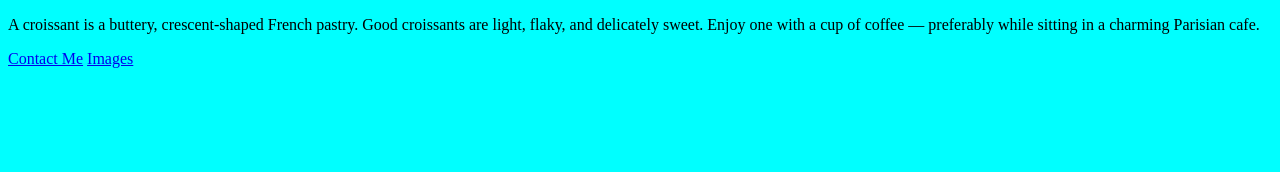
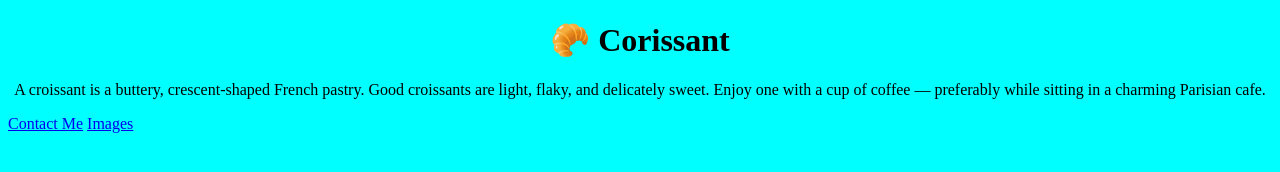
Before and after one commit to Laleh84-max/Corissant, a plain HTML site: page index.html in a window 1280 px wide. Drawn offline with Linux system fonts and the light colour scheme.

Commit message:
edit the footer

```diff
--- a/index.html
+++ b/index.html
@@ -7,12 +7,15 @@
     <link rel="stylesheet" href="/src/style.css" />
   </head>
   <body>
+    <h1>🥐 Corissant</h1>
     <p>
       A croissant is a buttery, crescent-shaped French pastry. Good croissants
       are light, flaky, and delicately sweet. Enjoy one with a cup of coffee —
       preferably while sitting in a charming Parisian cafe.
     </p>
-    <a href="/contact.html">Contact Me</a>
-    <a href="/photo.html">Images</a>
+    <footer>
+      <a href="/contact.html">Contact Me</a>
+      <a href="/photo.html">Images</a>
+    </footer>
   </body>
 </html>
--- a/src/style.css
+++ b/src/style.css
@@ -1,3 +1,8 @@
 body {
   background-color: aqua;
 }
+
+h1,
+p {
+  text-align: center;
+}
```
Also changed, not shown: contact.html (+4 -2 lines), photo.html (+4 -2 lines).
